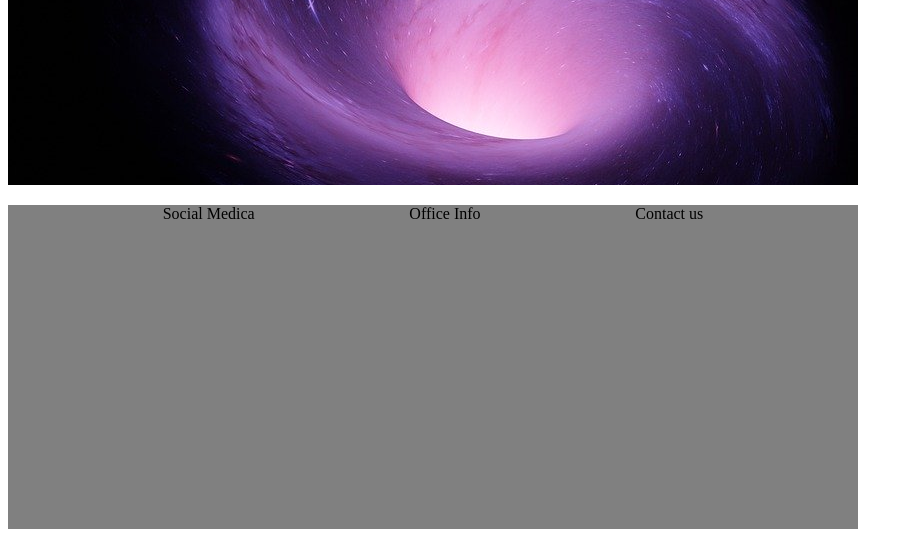
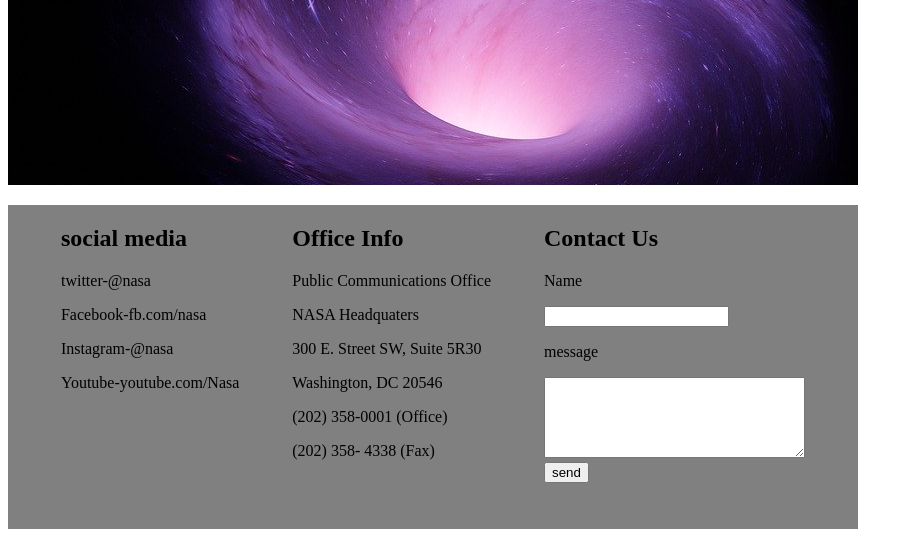
Before and after one commit to zamora-create/nasa-landing-page, a plain HTML site: page index.html in a window 1280 px wide. Shown: the part 273-810 px from the top of the page, without its empty margins (0-913 px from the left). Drawn offline with Linux system fonts and the light colour scheme.

Commit message:
project finished

```diff
--- a/index.html
+++ b/index.html
@@ -12,9 +12,32 @@
 
         </main>
         <section>
-            <article>Social Medica</article>
-            <article>Office Info</article>
-            <article>Contact us</article>
+            <article>
+                <h2>social media</h2>
+                <p>twitter-@nasa</p>
+                <p>Facebook-fb.com/nasa</p>
+                <p>Instagram-@nasa</p>
+                <p>Youtube-youtube.com/Nasa</p>
+            </article>
+
+            <article>
+                <h2> Office Info</h2>
+                <p>Public Communications Office</p>
+                <p>NASA Headquaters</p>
+                <p>300 E. Street SW, Suite 5R30</p>
+                <p>Washington, DC 20546</p>
+                <p>(202) 358-0001 (Office)</p>
+                <p>(202) 358- 4338 (Fax)</p>
+            </article>
+            <article>
+                <h2>Contact Us</h2>
+                <p>Name</p>
+                <input type="text" name="message" id="message">
+                <p>message</p>
+                <textarea name="bro" id="dude" cols="30" rows="5"></textarea>
+                <br>
+                <button>send</button>
+            </article>
         </section>
     </body>
     </head>
```
